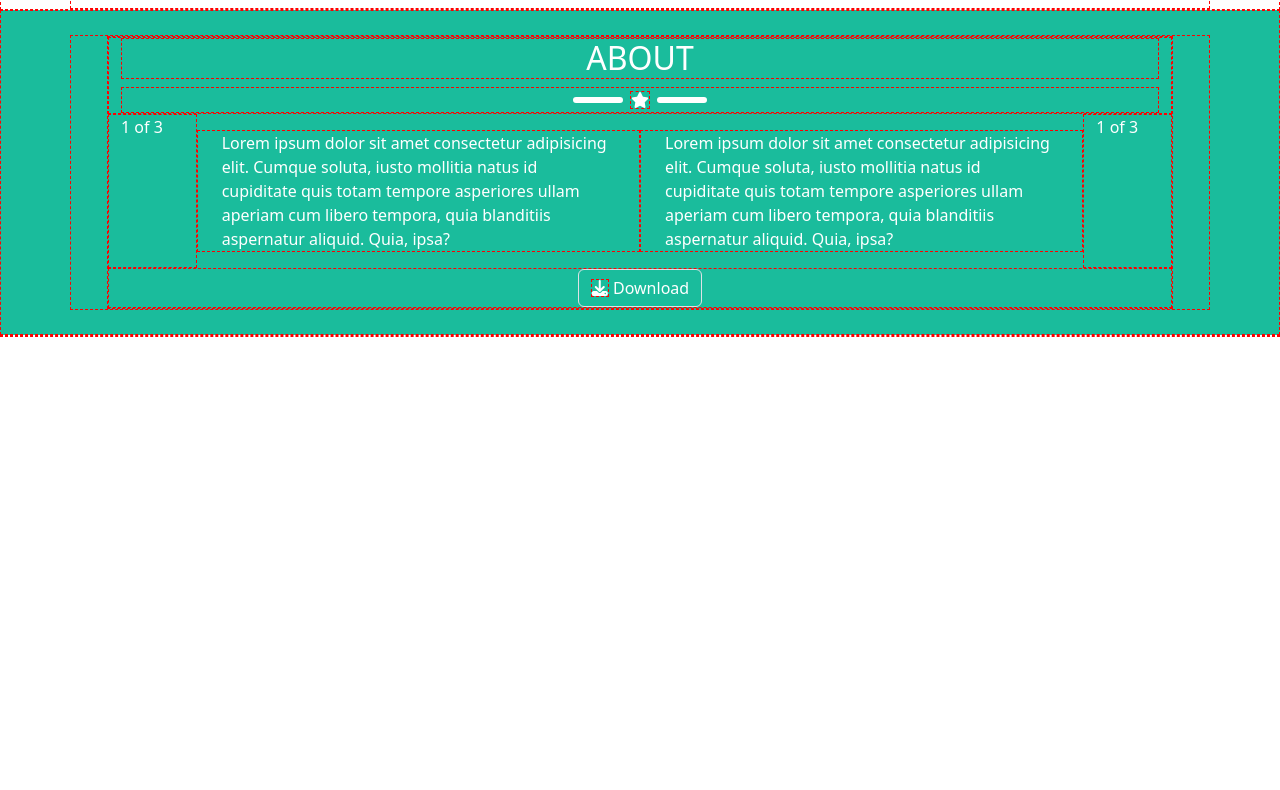
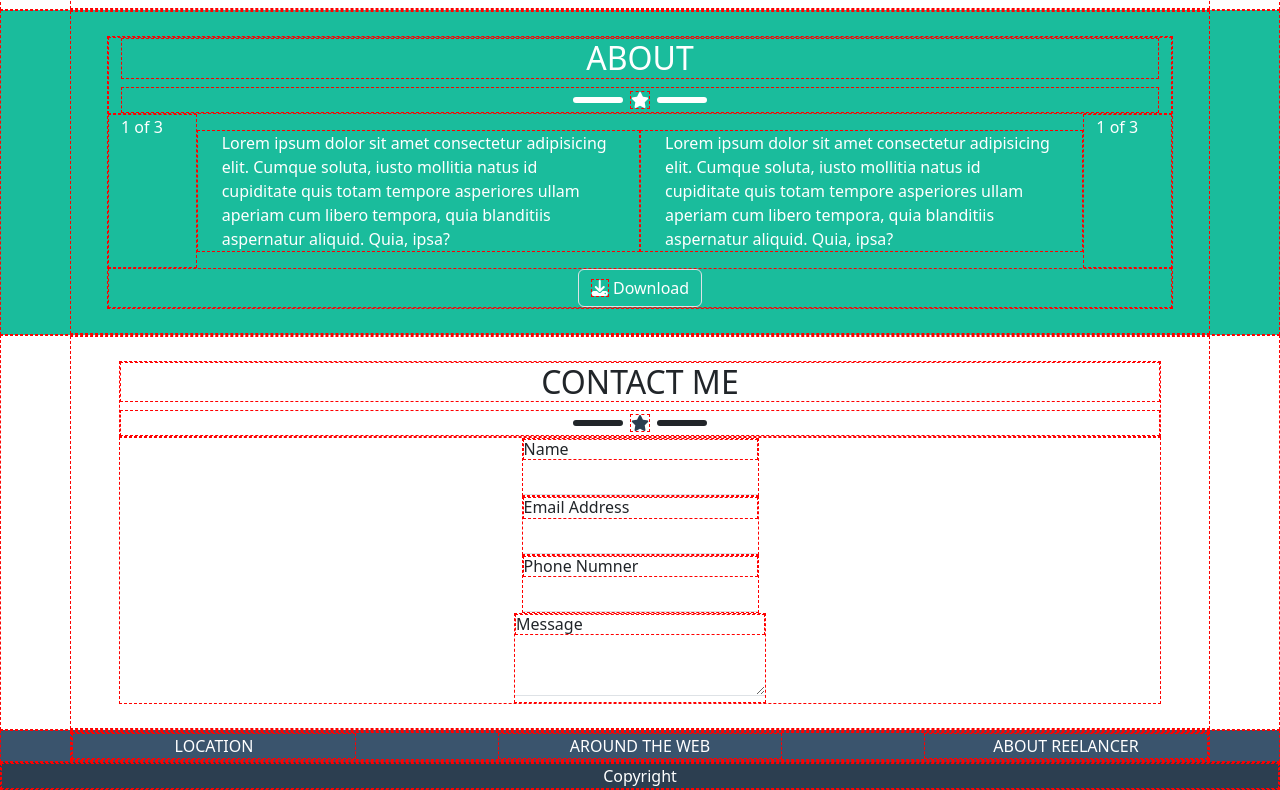
Before and after one commit to FrancescoPepi/html-css-bootstrap-freelancer, a plain HTML site: page index.html in a window 1280 px wide. Shown: the part 1242-2032 px from the top of the page. Before the commit the page ends 1579 px from the top, so only its background shows below. Drawn offline with nearby package versions, Linux system fonts and the light colour scheme.

Commit message:
FEAT: social and footer

```diff
--- a/css/style.css
+++ b/css/style.css
@@ -50,6 +50,21 @@ img {
 #about button {
   color: white;
 }
+
+/* ?  SOCIAL   */
+
+#social {
+  background-color: #3a546d;
+  color: white;
+}
+
+/* ?  FOOTER   */
+
+footer {
+  background-color: #2c3e50;
+  color: white;
+}
+
 /*
 # ******************************
 # *         DEBUG            *
--- a/index.html
+++ b/index.html
@@ -46,7 +46,7 @@
 
     <!-- JUMBOTRN-->
     <section id="jumbotron">
-      <div class="container text-center my-4">
+      <div class="container text-center py-4">
         <div class="img-box">
           <img src="" alt="" />
         </div>
@@ -97,8 +97,9 @@
       </div>
     </section>
 
+    <!-- ABOUT ME -->
     <section id="about">
-      <div class="container px-5 my-4">
+      <div class="container px-5 py-4">
         <div class="row">
           <div class="text-center">
             <h2>ABOUT</h2>
@@ -133,6 +134,71 @@
       </div>
     </section>
 
-    <section id="contact-me"></section>
+    <!-- CONTACT ME -->
+    <section id="contact-me">
+      <div class="container px-5 py-4">
+        <div class="text-center">
+          <h2>CONTACT ME</h2>
+          <div class="stars">
+            <i class="fa-solid fa-star" style="color: #2c3e50"></i>
+          </div>
+        </div>
+        <div class="d-flex flex-column align-items-center">
+          <div>
+            <h6>Name</h6>
+            <input
+              type="name"
+              name="Name"
+              class="text-muted border-bottom border-0"
+            />
+          </div>
+
+          <div>
+            <h6>Email Address</h6>
+            <input
+              type="email"
+              name="Email Address"
+              class="text-muted border-bottom border-0"
+            />
+          </div>
+
+          <div>
+            <h6>Phone Numner</h6>
+            <input
+              type="number"
+              name="Phone Number"
+              class="text-muted border-bottom border-0"
+            />
+          </div>
+
+          <div>
+            <h6>Message</h6>
+            <textarea
+              name="testo"
+              id="testo"
+              cols="25"
+              rows="2"
+              class="border-bottom border-0"
+            ></textarea>
+          </div>
+        </div>
+      </div>
+    </section>
+
+    <!-- social -->
+    <section id="social">
+      <div class="container text-center">
+        <div class="row gap-2 justify-content-between">
+          <div class="col-12 col-md-3">LOCATION</div>
+          <div class="col-12 col-md-3">AROUND THE WEB</div>
+          <div class="col-12 col-md-3">ABOUT REELANCER</div>
+        </div>
+      </div>
+    </section>
+
+    <!-- FOOTER -->
+    <footer class="text-center">
+      <div>Copyright</div>
+    </footer>
   </body>
 </html>
```
